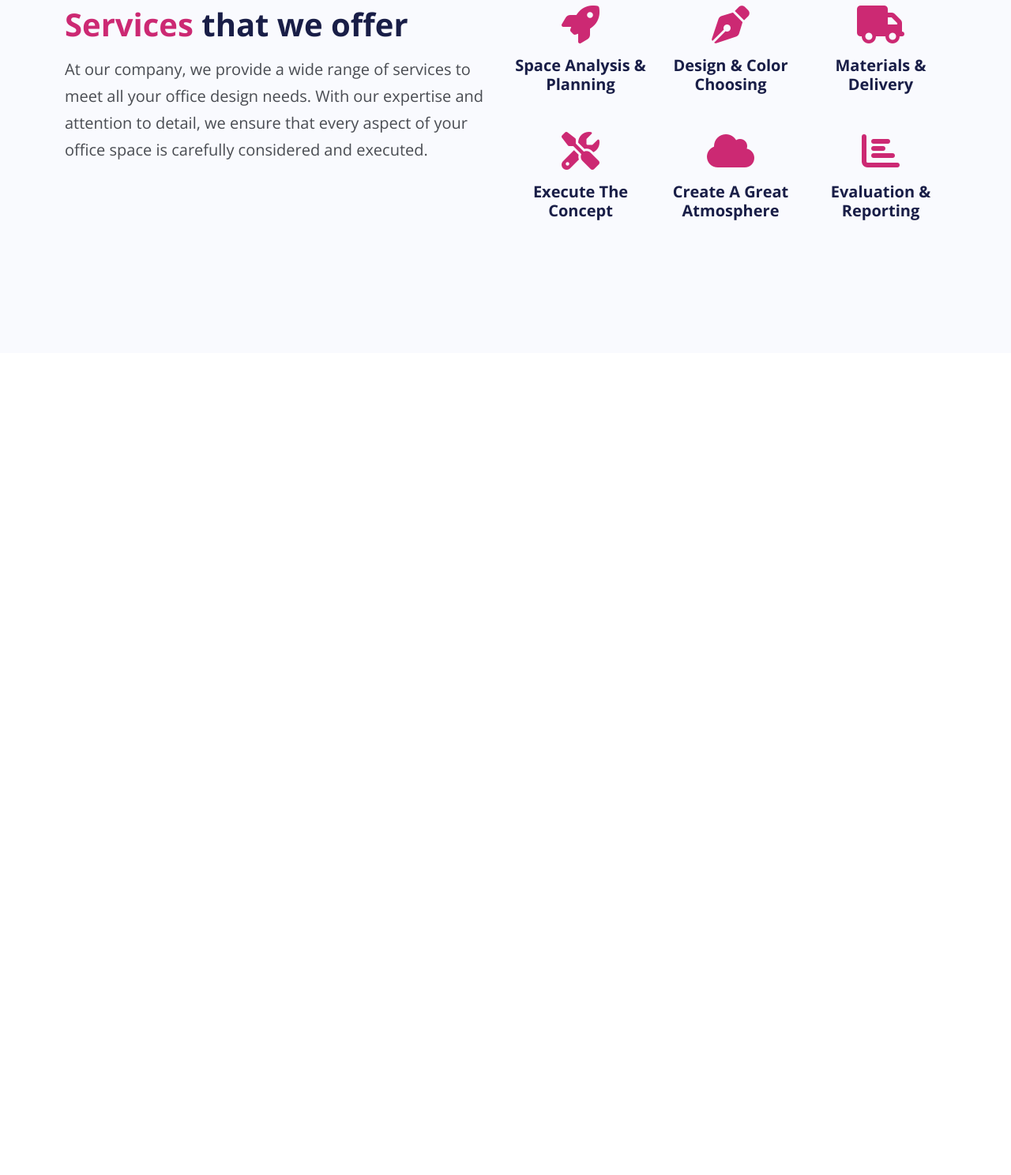
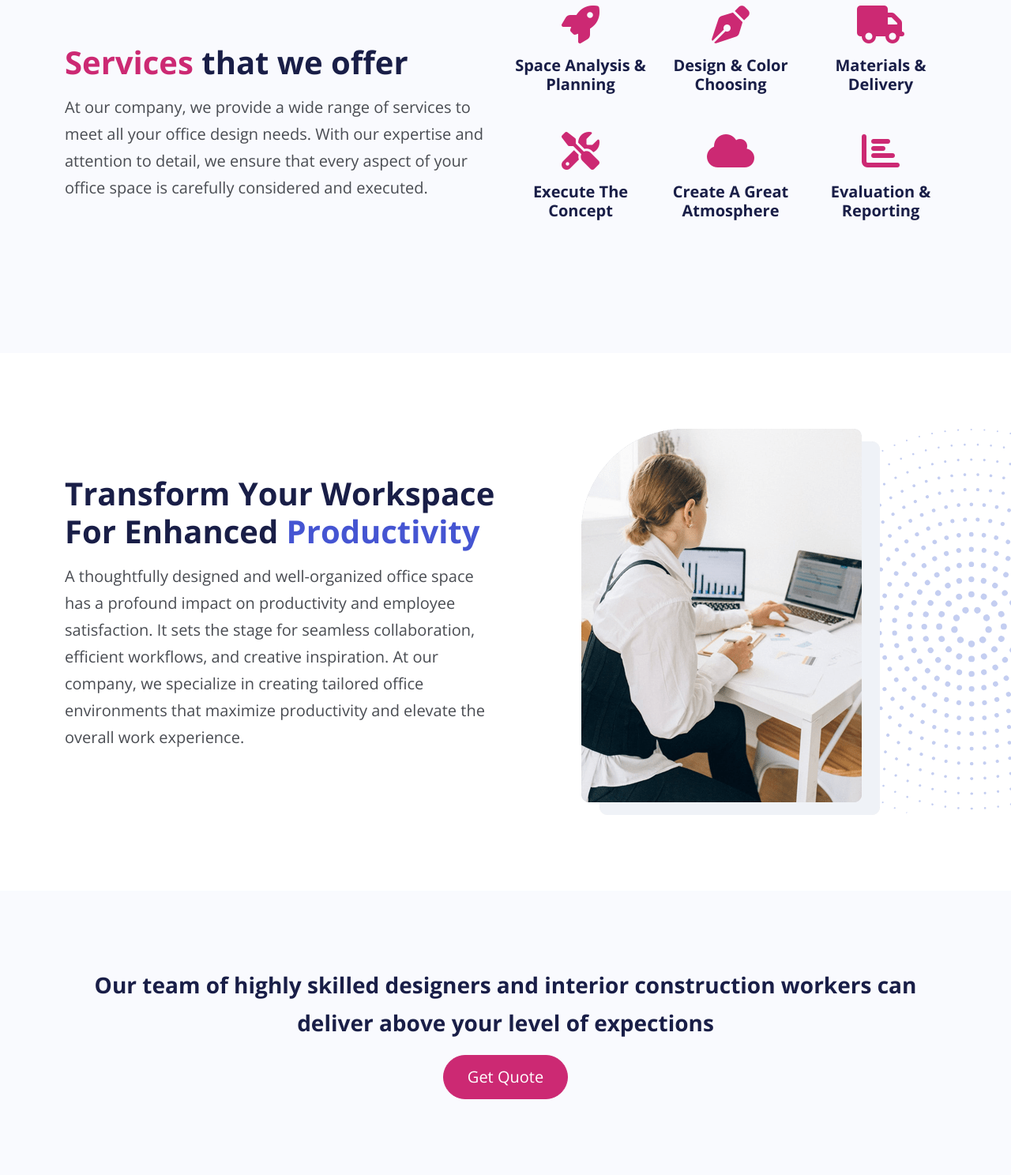
Before and after one commit to iscRamirezAbril/yavinOfficeDesign_website, a website: page index.html in a window 1280 px wide. Shown: the part 2277-3765 px from the top of the page at 79% size. Before the commit the page ends 2724 px from the top, so only its background shows below. Drawn offline with nearby package versions, Linux system fonts and the light colour scheme; files whose address does not match are found by name.

Commit message:
Details 2 & Quote sections added!

```diff
--- a/index.html
+++ b/index.html
@@ -125,7 +125,6 @@
               expertise in creating functional and aesthetically pleasing work
               environments.
             </p>
-            </p>
           </div>
         </div>
       </div>
@@ -137,7 +136,7 @@
     <section id="details" class="details position-relative my-6 overflow-hidden">
       <img src="images/decoration-star.svg" class="decoration-star position-absolute">
       <div class="container position-relative z-3">
-        <div class="row">
+        <div class="row align-items-center">
           <!-- Column 1 -->
           <div class="col-lg-6">
             <div class="image-container d-flex justify-content-center">
@@ -188,7 +187,7 @@
     <!-- Services Start -->
     <section id="services" class="services bg-light py-6">
       <div class="container text-center text-lg-start">
-        <div class="row">
+        <div class="row align-items-center">
           <!-- Column 1 -->
           <div class="col-lg-6">
             <div class="text-container">
@@ -248,6 +247,53 @@
       </div>
     </section>
     <!-- Services End -->
+
+    <!-- DETAILS 2 -->
+    <!-- Details 2 Start -->
+     <section class="details-2 position-relative my-6 overflow-hidden">
+      <img src="images/decoration-star.svg" class="decoration-star position-absolute">
+      <div class="container position-relative z-3">
+        <div class="row align-items-center">
+          <!-- Column 1 -->
+          <div class="col-lg-6">
+            <div class="text-container text-center text-lg-start mb-4">
+              <h1>Transform Your Workspace For Enhanced <span class="text-primary">Productivity</span></h1>
+              <p class="lead">
+                A thoughtfully designed and well-organized office space has a profound impact on
+                productivity and employee satisfaction. It sets the stage for seamless collaboration,
+                efficient workflows, and creative inspiration. At our company, we specialize in
+                creating tailored office environments that maximize productivity and elevate the
+                overall work experience.
+              </p>
+            </div>
+          </div>
+          <!-- Column 1 -->
+          <!-- Column 2 -->
+          <div class="col-lg-6">
+            <div class="image-container d-flex justify-content-center">
+              <img src="images/details-2.png" alt="Details image 1" class="img-fluid">
+            </div>
+          </div>
+          <!-- Column 2 -->
+        </div>
+      </div>
+     </section>
+    <!-- Details 2 End -->
+
+    <!-- QUOTE -->
+    <!-- Quote Start -->
+    <section id="quote" class="intro bg-light py-6">
+      <div class="container">
+        <div class="row">
+          <div class="col-lg-12 text-center">
+            <h3 class="lh-base">Our team of highly skilled designers and interior construction workers can deliver above your level of expections</h3>
+            <a href="#contact" class="btn btn-secondary btn-lg">Get Quote</a>
+          </div>
+        </div>
+      </div>
+    </section>
+    <!-- Quote End -->
+
 	<script src="js/bootstrap.bundle.min.js"></script>
 	<script src="js/script.js"></script>
   </body>
--- a/scss/styles.scss
+++ b/scss/styles.scss
@@ -41,6 +41,11 @@
     left: -200px;
     width: 500px;
 }
+
+.details-2 .decoration-star {
+    right: -200px;
+    width: 500px;
+}
 // |---------------| Details |---------------|
 
 // |---------------| Media Queries |---------------|
@@ -79,6 +84,14 @@
         border-bottom: 1px #ccc solid;
         margin: 24px 0;
     }
+
+    .details-2 {
+        margin-top: 24px 0 !important;
+    }
+
+    .details-2 .decoration-star {
+        top: 300px
+    }
 }
 // |=====| Tablet sizes |=====|
 
```
Also changed, not shown: css/styles.css.
